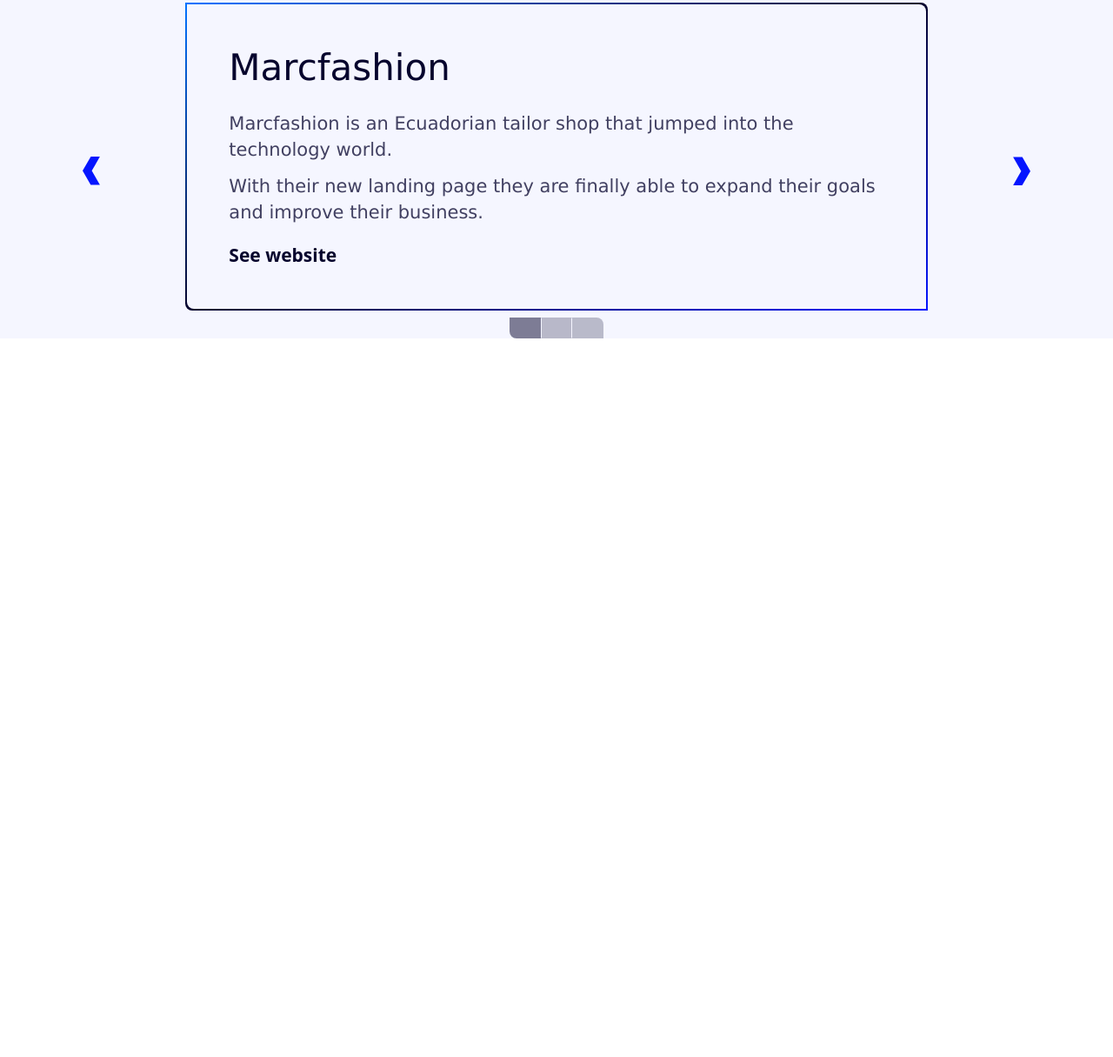
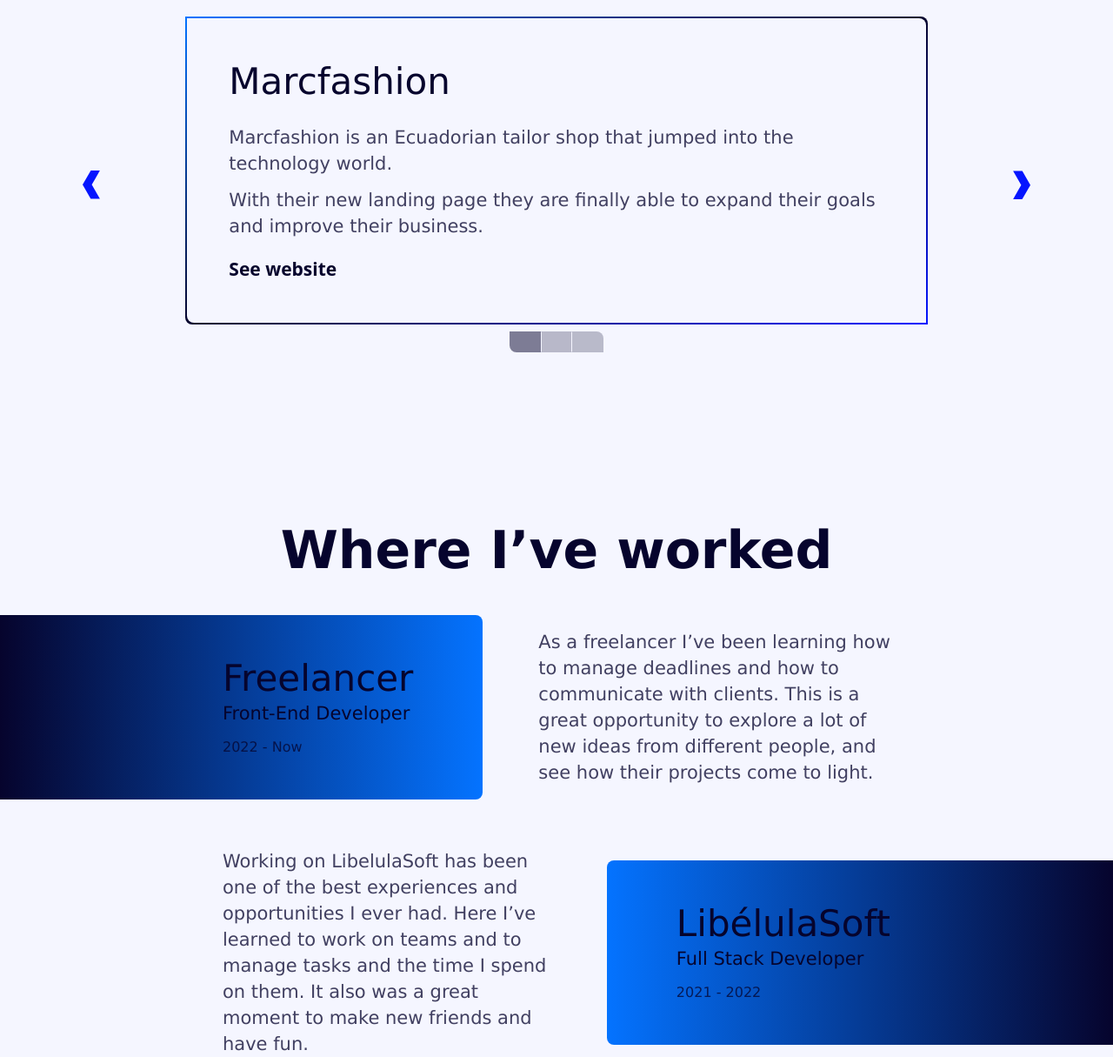
Before and after one commit to Mikadifo/Mikadifo.github.io, a Gatsby site: page / in a window 1280 px wide. Shown: the part 1526-2741 px from the top of the page at 87% size. Before the commit the page ends 1915 px from the top, so only its background shows below. Built offline with nearby package versions, Linux system fonts and the light colour scheme; Gatsby itself is replaced by a stand-in of ours.

Commit message:
[add] added experience section

```diff
--- /dev/null
+++ b/src/components/experience.js
@@ -0,0 +1,36 @@
+import { graphql, useStaticQuery } from 'gatsby';
+import React from 'react';
+import Tag from './tag';
+
+const Experience = () => {
+    const { allExperienceJson } = useStaticQuery(graphql`
+        query ExperienceQuery {
+            allExperienceJson {
+                edges {
+                    node {
+                        id
+                        institution
+                        role
+                        date
+                        description
+                    }
+                }
+            }
+        }
+    `);
+
+    return (
+        <div className="text-blue-dark dark:text-white mt-20 md:mt-24 lg:mt-48">
+            <h3 className="text-h3-sm lg:text-h3-md xl:text-h3-lg font-bold font-kufam text-center mb-6 lg:mb-10">
+                Where I’ve worked
+            </h3>
+            <div className="grid gap-8 md:gap-12 lg:gap-14">
+                {allExperienceJson.edges.map(({ node }, i) => (
+                    <Tag key={node.id} left={i % 2 === 0} data={node} />
+                ))}
+            </div>
+        </div>
+    );
+};
+
+export default Experience;
--- a/src/components/projects.js
+++ b/src/components/projects.js
@@ -1,5 +1,5 @@
 import { graphql, useStaticQuery } from 'gatsby';
-import React, { useEffect, useState } from 'react';
+import React, { useState } from 'react';
 import ProjectCard from './projectCard';
 import arrow from './../images/arrow.svg';
 
@@ -36,7 +36,7 @@ const Projects = () => {
 
     return (
         <div className="text-blue-dark dark:text-white mt-10">
-            <h3 className="text-center text-h3-sm lg:text-h3-md xl:text-h3-lg mb-4 font-kufam">
+            <h3 className="text-center text-h3-sm lg:text-h3-md xl:text-h3-lg mb-4 lg:mb-8 font-kufam font-bold">
                 Projects
             </h3>
             <div className="grid grid-cols-6 place-items-center">
@@ -53,6 +53,7 @@ const Projects = () => {
                                 type="button"
                                 key={node.id}
                                 onClick={() => setCurrentProject(i)}
+                                aria-label={`Go to project ${i}`}
                                 className={`${
                                     i <= 0
                                         ? 'rounded-bl-lg'
--- /dev/null
+++ b/src/components/tag.js
@@ -0,0 +1,34 @@
+import React from 'react';
+
+const Tag = ({ left, data }) => {
+    const positionClasses = () => {
+        if (left)
+            return 'rounded-r-lg pl-16 md:pl-32 xl:pl-64 pr-8 md:pr-16 lg:pr-20 bg-gradient-to-r md:mr-12 lg:mr-16';
+        return 'rounded-l-lg pr-16 md:pr-32 xl:pr-64 order-last pl-8 md:pl-16 lg:pl-20 bg-gradient-to-l md:ml-12 lg:ml-16';
+    };
+
+    return (
+        <div className={`flex items-center ${left ? '' : 'justify-end'}`}>
+            <div
+                className={`from-blue-dark to-secondary py-4 md:py-8 lg:py-12 ${positionClasses()}`}
+            >
+                <h4 className="font-kufam text-h4-sm lg:text-h4-md xl:text-h4-lg">
+                    {data.institution}
+                </h4>
+                <p className="text-p font-league-spartan">{data.role}</p>
+                <p className="text-[12] md:text-[16] opacity-75 mt-3 font-league-spartan">
+                    {data.date}
+                </p>
+            </div>
+            <div
+                className={`hidden md:block ${
+                    left ? 'md:mr-32 lg:mr-64' : 'md:ml-32 lg:ml-64'
+                } text-p opacity-75 font-league-spartan`}
+            >
+                {data.description}
+            </div>
+        </div>
+    );
+};
+
+export default Tag;
--- /dev/null
+++ b/src/data/experience.json
@@ -0,0 +1,14 @@
+[
+    {
+        "institution": "Freelancer",
+        "role": "Front-End Developer",
+        "date": "2022 - Now",
+        "description": "As a freelancer I’ve been learning how to manage deadlines and how to communicate with clients. This is a great opportunity to explore a lot of new ideas from different people, and see how their projects come to light."
+    },
+    {
+        "institution": "LibélulaSoft",
+        "role": "Full Stack Developer",
+        "date": "2021 - 2022",
+        "description": "Working on LibelulaSoft has been one of the best experiences and opportunities I ever had. Here I’ve learned to work on teams and to manage tasks and the time I spend on them. It also was a great moment to make new friends and have fun."
+    }
+]
--- a/src/pages/index.js
+++ b/src/pages/index.js
@@ -1,6 +1,7 @@
 import * as React from 'react';
 import About from '../components/about';
 import CallToAction from '../components/callToAction';
+import Experience from '../components/experience';
 import Layout from '../components/layout';
 import Projects from '../components/projects';
 import Seo from '../components/seo';
@@ -11,6 +12,7 @@ const IndexPage = () => {
             <CallToAction />
             <About />
             <Projects />
+            <Experience />
         </Layout>
     );
 };
```
